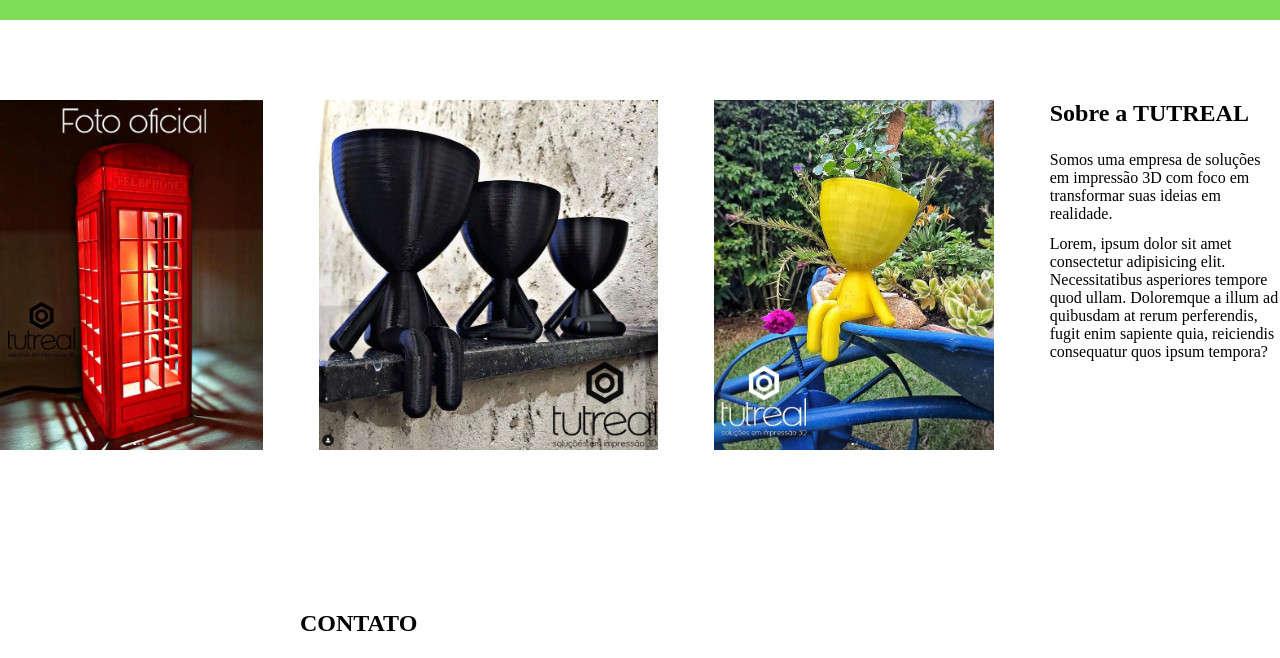
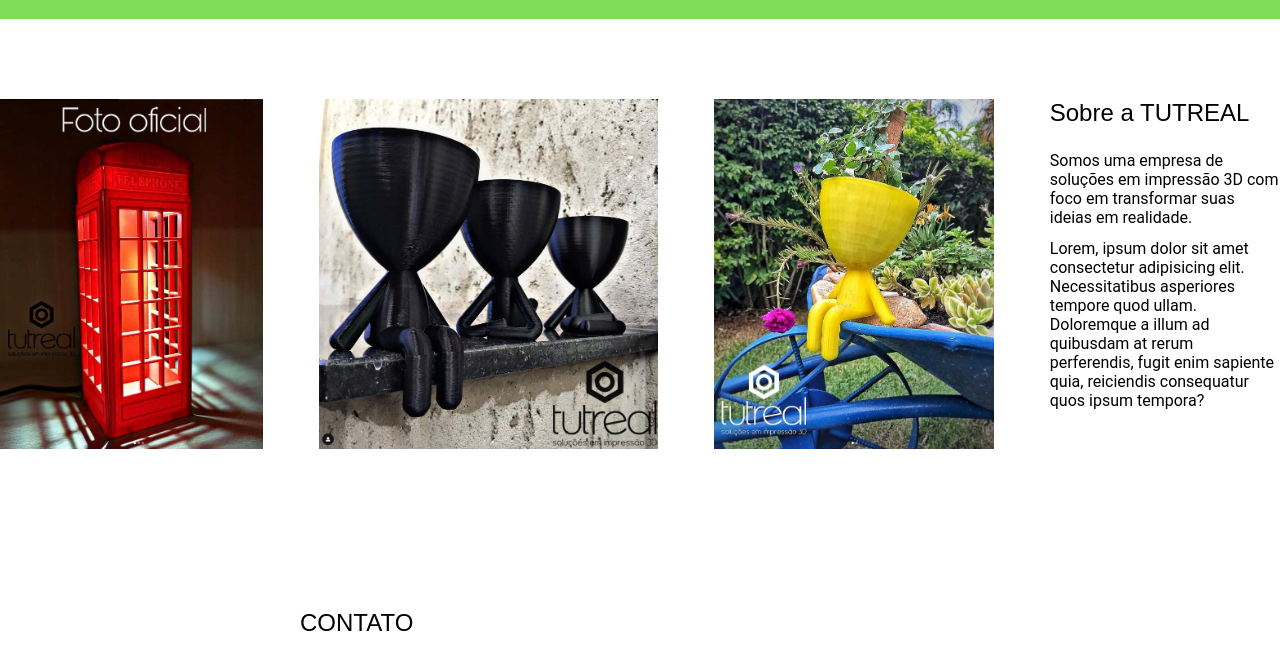
Before and after one commit to joao0811/site-tutreal3d, a plain HTML site: page index.html in a window 1280 px wide. Shown: the part 169-827 px from the top of the page. Drawn offline with Linux system fonts and the light colour scheme.

Commit message:
Customize font

```diff
--- a/main.css
+++ b/main.css
@@ -2,6 +2,20 @@
     margin: 0;
     padding: 0;
     box-sizing: border-box;
+}
+
+header,
+section h2,
+section h3,
+form button {
+    font-family: "Bungee", sans-serif;
+    font-weight: normal;
+}
+
+body,
+input,
+textarea {
+    font-family: "Roboto", sans-serif;
 }
 
 header {
```
